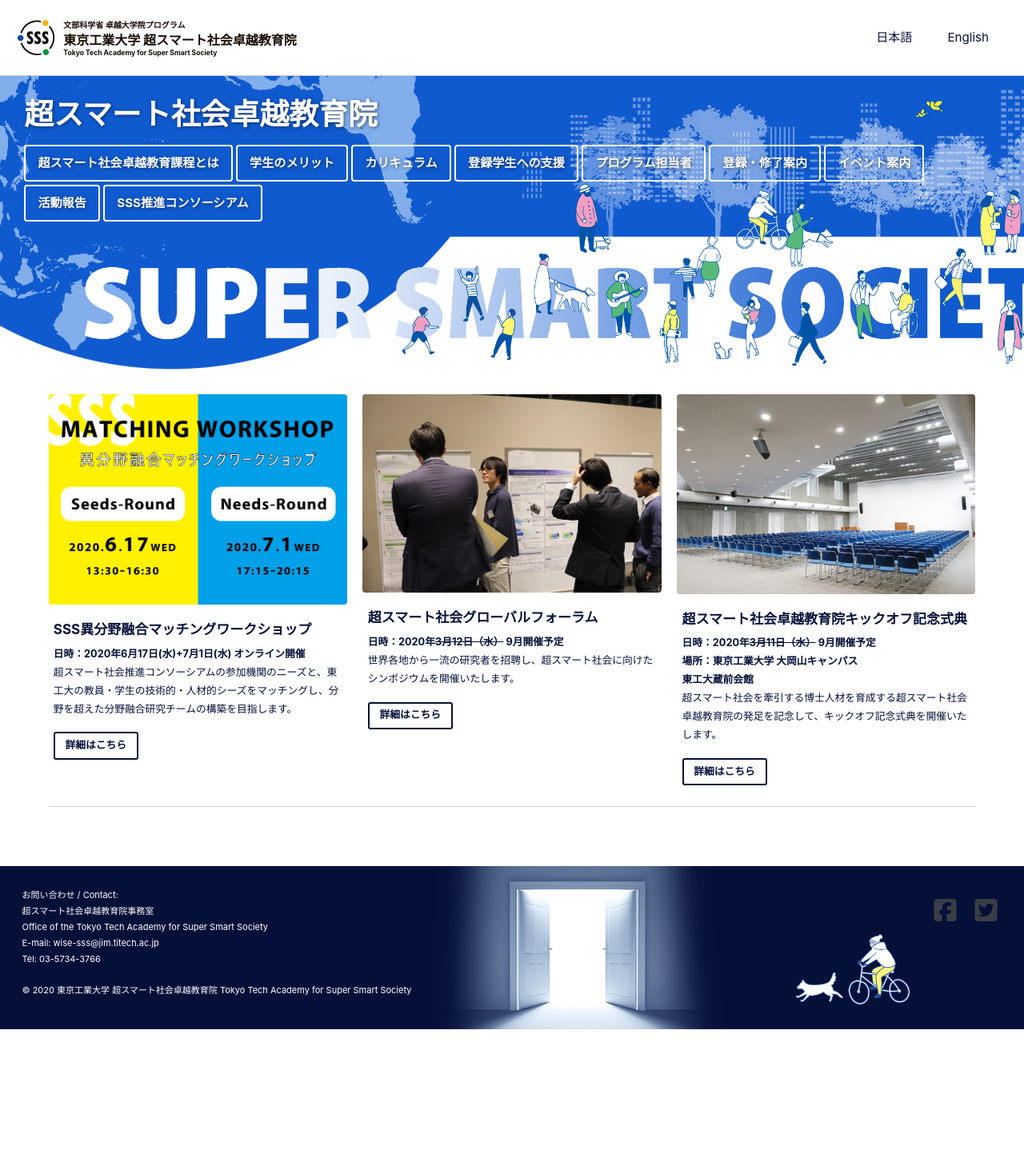
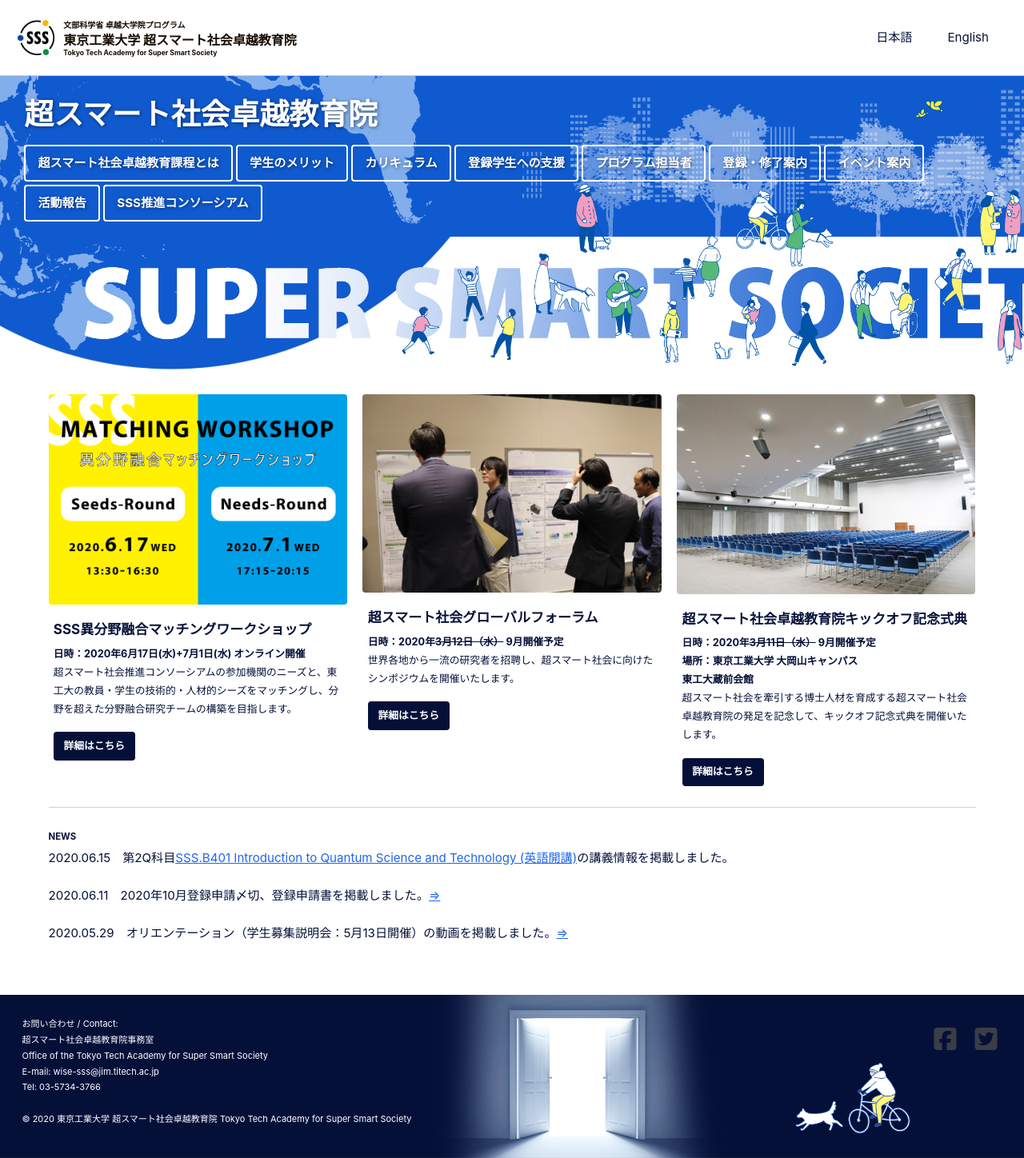
Before and after one commit to fl1d/w0ex.github.io, a Jekyll site: the page built from _pages/home.md, in a window 1280 px wide. Shown: the whole page at 80% size. Built offline with Jekyll 4.4.1, drawn with Linux system fonts in a browser that asks for light colours; cached includes are drawn as plain includes; nearby versions of some CDN libraries; before the commit the page ends 1287 px from its top, so only the background shows below that.

Commit message:
Update home.md

```diff
--- a/_pages/home.md
+++ b/_pages/home.md
@@ -53,9 +52,16 @@
     excerpt: "<B>日時：2020年~~3月11日（水）~~ 9月開催予定<br>場所：東京工業大学 大岡山キャンパス <br>東工大蔵前会館</B><br>超スマート社会を牽引する博士人材を育成する超スマート社会卓越教育院の発足を記念して、キックオフ記念式典を開催いたします。"
     url: "/kick-off/"
     btn_label: "詳細はこちら"
-    btn_class: "btn-flat-border"
+    btn_class: "btn--primary"
 
 
 ---
 
 {% include feature_row %}
+
+<h6>NEWS　</h6>
+2020.06.15　第2Q科目[SSS.B401 Introduction to Quantum Science and Technology (英語開講)](/doc/SSS_B401_IntroductionToQuantumScienceAndTechnology.pdf)の講義情報を掲載しました。<br>
+
+2020.06.11　2020年10月登録申請〆切、登録申請書を掲載しました。[⇒](https://www.wise-sss.titech.ac.jp/guide/)
+
+2020.05.29　オリエンテーション（学生募集説明会：5月13日開催）の動画を掲載しました。[⇒](https://www.wise-sss.titech.ac.jp/3rd-orientation/)
```
Also changed, not shown: other parts of _pages/home.md (+2 -3 lines).
